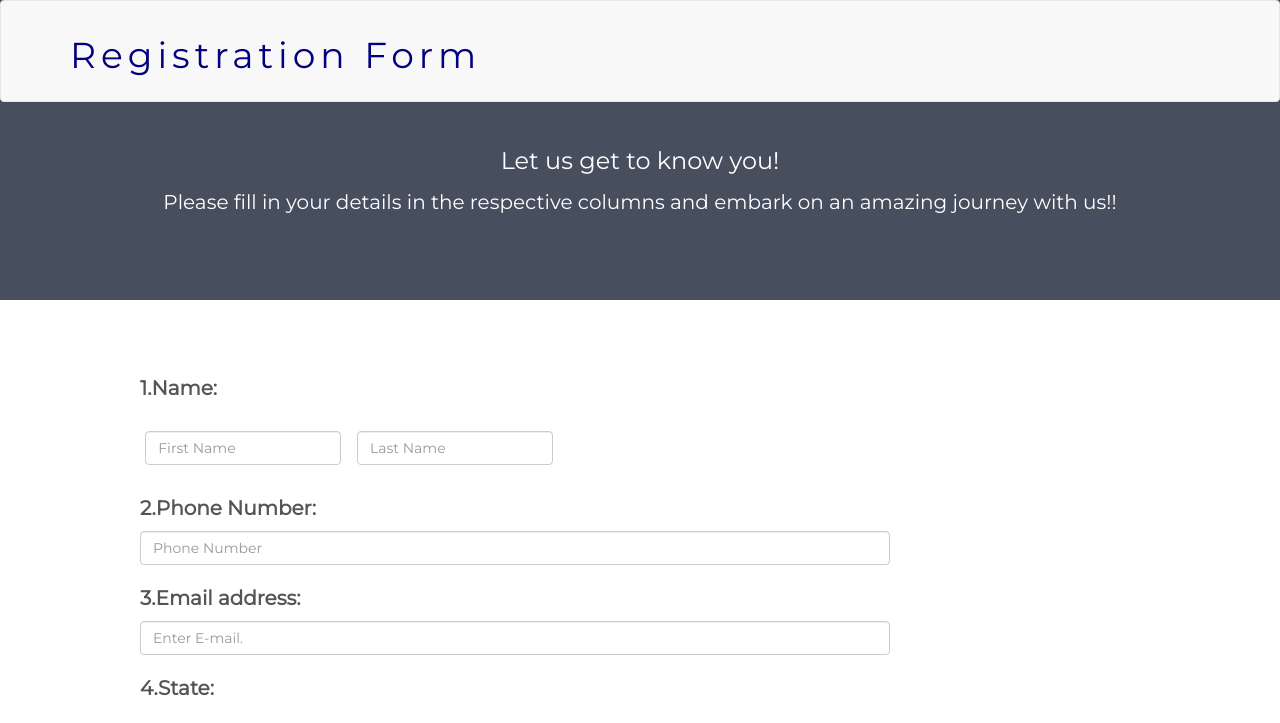
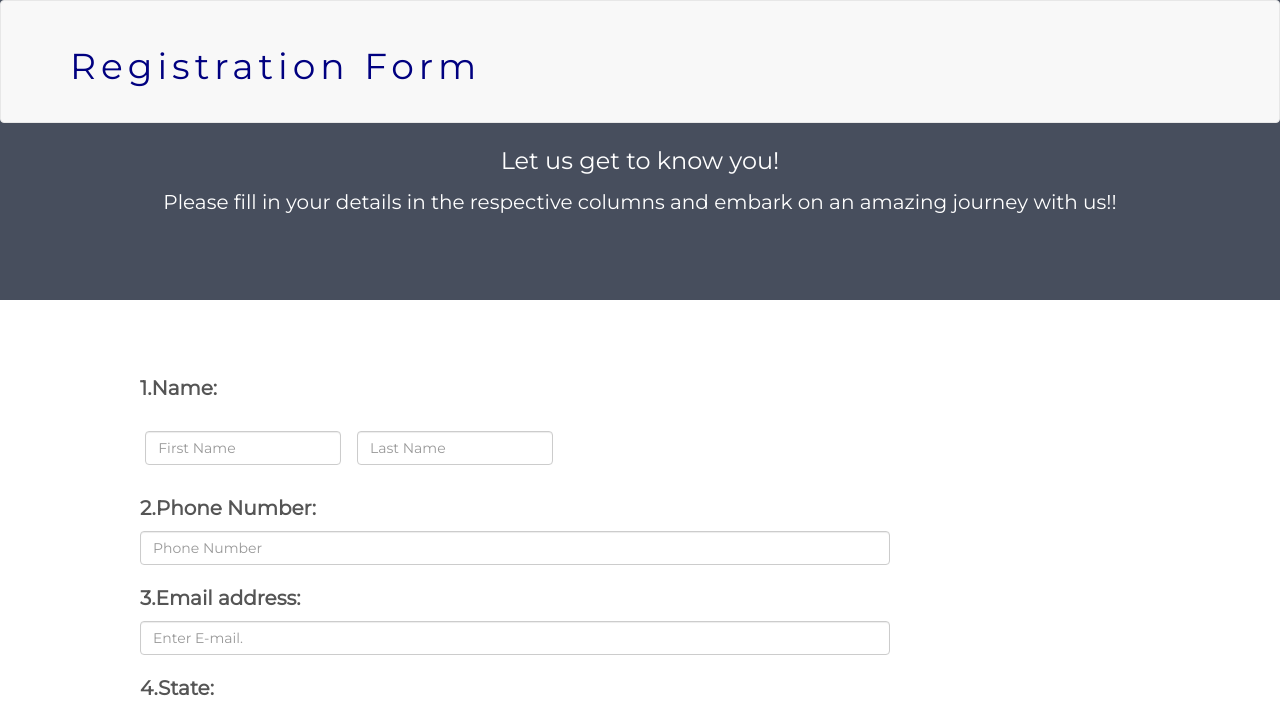
Before and after one commit to riya27122001/riya27122001.github.io, a plain HTML site: page index.html in a window 1280 px wide. Shown: the top 723 px of the page. Drawn offline with nearby package versions, Linux system fonts and the light colour scheme.

Commit message:
Minor modif

```diff
--- a/index.html
+++ b/index.html
@@ -49,7 +49,7 @@
 <body>
 	<script type="text/javascript" src="jquery-2.2.0.min.js"></script>
 	<script type="text/javascript" src="angular.min.js"></script>
-	<nav style="margin-bottom: 0px; color: navy; position: fixed; margin-left: 0px; padding-top: 15px; padding-bottom: 15px; letter-spacing: 5px;" class="navbar navbar-default col-xs-12">
+	<nav style="margin-bottom: 0px; color: navy; position: fixed; margin-left: 0px; padding-top: 2%; padding-bottom: 2%; letter-spacing: 5px;" class="navbar navbar-default col-xs-12">
   		<div class="container">
     		<div class="navbar-header">
     			<h1>Registration Form</h1>
```
